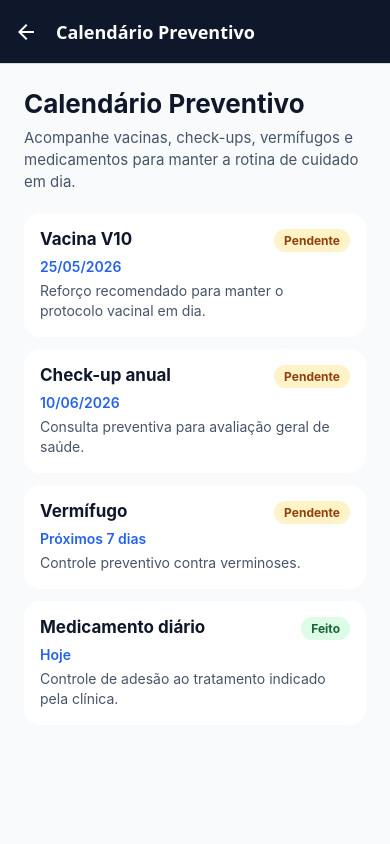
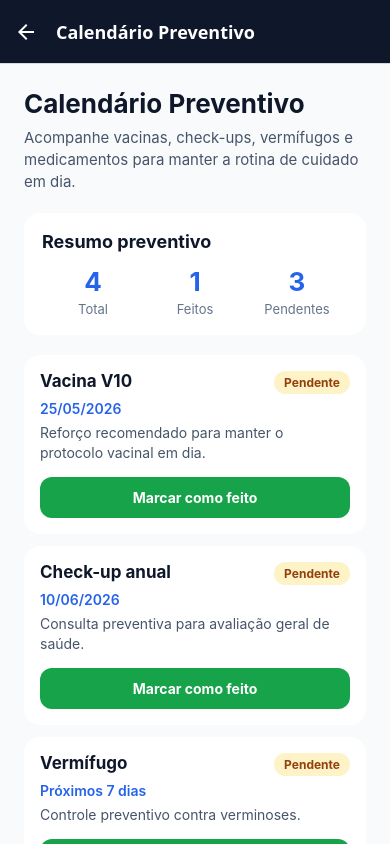
Before and after one commit to PetCare-HUB/Mobile, a React Native app: screen /Preventive in a window 390 px wide. Built offline with nearby package versions, Linux system fonts and the light colour scheme.

Commit message:
feat: adicionar interacao no calendario preventivo

```diff
--- a/src/components/PreventiveItem.tsx
+++ b/src/components/PreventiveItem.tsx
@@ -1,10 +1,11 @@
-import { StyleSheet, Text, View } from 'react-native';
+import { StyleSheet, Text, TouchableOpacity, View } from 'react-native';
 
 type PreventiveItemProps = {
   title: string;
   date: string;
   description: string;
   done: boolean;
+  onToggle?: () => void;
 };
 
 export function PreventiveItem({
@@ -12,6 +13,7 @@ export function PreventiveItem({
   date,
   description,
   done,
+  onToggle,
 }: PreventiveItemProps) {
   return (
     <View style={styles.card}>
@@ -25,6 +27,17 @@ export function PreventiveItem({
 
       <Text style={styles.date}>{date}</Text>
       <Text style={styles.description}>{description}</Text>
+
+      {onToggle && (
+        <TouchableOpacity
+          style={[styles.button, done ? styles.undoButton : styles.doneButton]}
+          onPress={onToggle}
+        >
+          <Text style={styles.buttonText}>
+            {done ? 'Marcar como pendente' : 'Marcar como feito'}
+          </Text>
+        </TouchableOpacity>
+      )}
     </View>
   );
 }
@@ -75,4 +88,20 @@ const styles = StyleSheet.create({
     color: '#475569',
     lineHeight: 20,
   },
+  button: {
+    marginTop: 14,
+    padding: 12,
+    borderRadius: 12,
+  },
+  doneButton: {
+    backgroundColor: '#16A34A',
+  },
+  undoButton: {
+    backgroundColor: '#64748B',
+  },
+  buttonText: {
+    color: '#FFFFFF',
+    fontWeight: 'bold',
+    textAlign: 'center',
+  },
 });
--- a/src/screens/HomeScreen.tsx
+++ b/src/screens/HomeScreen.tsx
@@ -1,3 +1,5 @@
+import { useCallback, useState } from 'react';
+import { useFocusEffect } from '@react-navigation/native';
 import type { NativeStackNavigationProp } from '@react-navigation/native-stack';
 import {
   ScrollView,
@@ -12,12 +14,40 @@ import { PreventiveItem } from '../components/PreventiveItem';
 import { ScoreCard } from '../components/ScoreCard';
 import { homeAlerts, petSummary, preventiveItems } from '../data/mockData';
 import type { RootStackParamList } from '../navigation/AppNavigator';
+import { getPetProfile, type PetProfile } from '../storage/petStorage';
 
 type HomeScreenProps = {
   navigation: NativeStackNavigationProp<RootStackParamList, 'Home'>;
 };
 
 export function HomeScreen({ navigation }: HomeScreenProps) {
+  const [petProfile, setPetProfile] = useState<PetProfile | null>(null);
+
+  useFocusEffect(
+    useCallback(() => {
+      let isActive = true;
+
+      async function carregarPerfil() {
+        const perfilSalvo = await getPetProfile();
+
+        if (isActive) {
+          setPetProfile(perfilSalvo);
+        }
+      }
+
+      carregarPerfil();
+
+      return () => {
+        isActive = false;
+      };
+    }, [])
+  );
+
+  const petName = petProfile?.nome || petSummary.nome;
+  const petSpecies = petProfile?.especie || petSummary.especie;
+  const petBreed = petProfile?.raca || petSummary.raca;
+  const petClinic = petProfile?.clinica || 'Clínica não vinculada';
+
   return (
     <ScrollView style={styles.container} contentContainerStyle={styles.content}>
       <Text style={styles.title}>PetCare Hub</Text>
@@ -28,10 +58,26 @@ export function HomeScreen({ navigation }: HomeScreenProps) {
       </Text>
 
       <ScoreCard
-        petName={petSummary.nome}
+        petName={petName}
         score={petSummary.score}
         status={petSummary.status}
       />
+
+      <View style={styles.petInfoCard}>
+        <Text style={styles.petInfoTitle}>Pet cadastrado</Text>
+
+        <Text style={styles.petInfoText}>
+          Espécie: <Text style={styles.petInfoStrong}>{petSpecies}</Text>
+        </Text>
+
+        <Text style={styles.petInfoText}>
+          Raça: <Text style={styles.petInfoStrong}>{petBreed}</Text>
+        </Text>
+
+        <Text style={styles.petInfoText}>
+          Clínica: <Text style={styles.petInfoStrong}>{petClinic}</Text>
+        </Text>
+      </View>
 
       <Text style={styles.sectionTitle}>Módulos do app</Text>
 
@@ -119,6 +165,27 @@ const styles = StyleSheet.create({
     lineHeight: 22,
     marginBottom: 20,
   },
+  petInfoCard: {
+    backgroundColor: '#FFFFFF',
+    padding: 16,
+    borderRadius: 16,
+    marginBottom: 20,
+  },
+  petInfoTitle: {
+    fontSize: 17,
+    fontWeight: 'bold',
+    color: '#0F172A',
+    marginBottom: 8,
+  },
+  petInfoText: {
+    fontSize: 14,
+    color: '#475569',
+    marginBottom: 4,
+  },
+  petInfoStrong: {
+    fontWeight: 'bold',
+    color: '#0F172A',
+  },
   sectionTitle: {
     fontSize: 20,
     fontWeight: 'bold',
--- a/src/screens/PreventiveScreen.tsx
+++ b/src/screens/PreventiveScreen.tsx
@@ -1,9 +1,24 @@
-import { ScrollView, StyleSheet, Text } from 'react-native';
+import { useState } from 'react';
+import { ScrollView, StyleSheet, Text, View } from 'react-native';
 
 import { PreventiveItem } from '../components/PreventiveItem';
 import { preventiveItems } from '../data/mockData';
 
 export function PreventiveScreen() {
+  const [items, setItems] = useState(preventiveItems);
+
+  const totalItems = items.length;
+  const completedItems = items.filter((item) => item.done).length;
+  const pendingItems = totalItems - completedItems;
+
+  function toggleItemDone(id: number) {
+    setItems((currentItems) =>
+      currentItems.map((item) =>
+        item.id === id ? { ...item, done: !item.done } : item
+      )
+    );
+  }
+
   return (
     <ScrollView style={styles.container} contentContainerStyle={styles.content}>
       <Text style={styles.title}>Calendário Preventivo</Text>
@@ -13,13 +28,35 @@ export function PreventiveScreen() {
         rotina de cuidado em dia.
       </Text>
 
-      {preventiveItems.map((item) => (
+      <View style={styles.summaryCard}>
+        <Text style={styles.summaryTitle}>Resumo preventivo</Text>
+
+        <View style={styles.summaryRow}>
+          <View style={styles.summaryItem}>
+            <Text style={styles.summaryNumber}>{totalItems}</Text>
+            <Text style={styles.summaryLabel}>Total</Text>
+          </View>
+
+          <View style={styles.summaryItem}>
+            <Text style={styles.summaryNumber}>{completedItems}</Text>
+            <Text style={styles.summaryLabel}>Feitos</Text>
+          </View>
+
+          <View style={styles.summaryItem}>
+            <Text style={styles.summaryNumber}>{pendingItems}</Text>
+            <Text style={styles.summaryLabel}>Pendentes</Text>
+          </View>
+        </View>
+      </View>
+
+      {items.map((item) => (
         <PreventiveItem
           key={item.id}
           title={item.title}
           date={item.date}
           description={item.description}
           done={item.done}
+          onToggle={() => toggleItemDone(item.id)}
         />
       ))}
     </ScrollView>
@@ -47,4 +84,34 @@ const styles = StyleSheet.create({
     lineHeight: 22,
     marginBottom: 20,
   },
+  summaryCard: {
+    backgroundColor: '#FFFFFF',
+    padding: 18,
+    borderRadius: 16,
+    marginBottom: 20,
+  },
+  summaryTitle: {
+    fontSize: 18,
+    fontWeight: 'bold',
+    color: '#0F172A',
+    marginBottom: 14,
+  },
+  summaryRow: {
+    flexDirection: 'row',
+    justifyContent: 'space-between',
+  },
+  summaryItem: {
+    alignItems: 'center',
+    flex: 1,
+  },
+  summaryNumber: {
+    fontSize: 26,
+    fontWeight: 'bold',
+    color: '#2563EB',
+  },
+  summaryLabel: {
+    fontSize: 13,
+    color: '#64748B',
+    marginTop: 4,
+  },
 });
```
